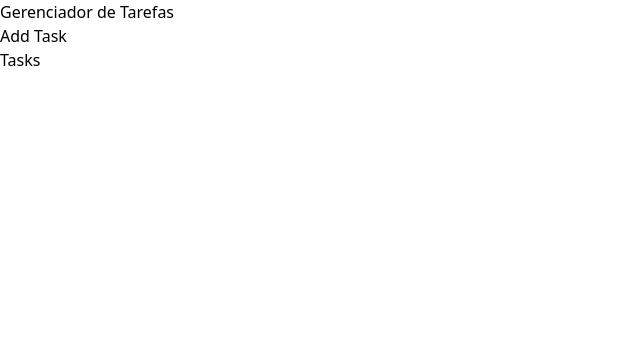
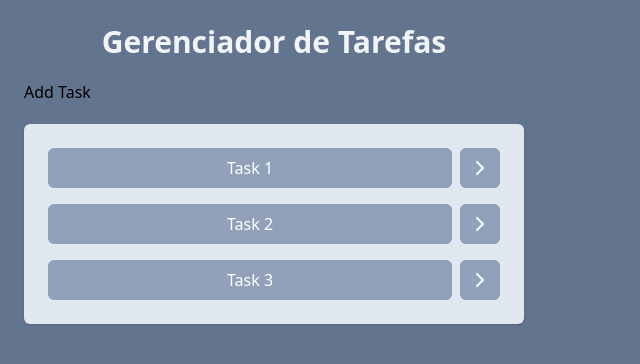
Before and after one commit to gfnasc/task-manager, a React (Vite) app: page / in a window 1280 px wide. Shown: the top 364 px of the page, without its empty margins (0-640 px from the left). Built offline with nearby package versions, Linux system fonts and the light colour scheme.

Commit message:
feat: add the initial task list

```diff
--- a/package.json
+++ b/package.json
@@ -11,6 +11,7 @@
   },
   "dependencies": {
     "@tailwindcss/vite": "^4.1.13",
+    "lucide-react": "^0.544.0",
     "react": "^19.1.1",
     "react-dom": "^19.1.1",
     "tailwindcss": "^4.1.13"
--- a/src/App.jsx
+++ b/src/App.jsx
@@ -1,12 +1,48 @@
 import TasksList from "./components/TasksList.jsx";
 import AddTask from "./components/AddTask.jsx";
+import {useState} from "react";
 
 function App() {
+    const [tasks, setTasks] = useState([
+        {
+            name: "Task 1",
+            description: "Description for Task 1",
+            completed: false,
+            id: 1
+        },
+        {
+            name: "Task 2",
+            description: "Description for Task 2",
+            completed: true,
+            id: 2
+        },
+        {
+            name: "Task 3",
+            description: "Description for Task 2",
+            completed: true,
+            id: 3
+        }
+    ])
+
+    function toggleTask(taskId) {
+        const newtasks = tasks.map((task) => {
+            if (task.id === taskId) {
+                return { ...task,
+                    completed: !task.completed
+                }
+            }
+            return task
+        })
+        setTasks(newtasks)
+    }
+
     return (
-        <div>
-            <h1>Gerenciador de Tarefas</h1>
-            <AddTask />
-            <TasksList />
+        <div className="w-screen h-screen bg-slate-500 p-6 flex">
+            <div className="flex flex-col gap-5 w-[500px]">
+                <h1 className="text-3xl text-center text-slate-100 font-bold text-centetr">Gerenciador de Tarefas</h1>
+                <AddTask />
+                <TasksList tasks={tasks} toggleTask={toggleTask} />
+            </div>
         </div>
     )
 }
--- a/src/components/TasksList.jsx
+++ b/src/components/TasksList.jsx
@@ -1,8 +1,19 @@
-function TasksList() {
+import {ChevronRightIcon} from "lucide-react";
+
+function TasksList(props) {
     return (
-        <div>
-            <h1>Tasks</h1>
-        </div>
+        <ul className="space-y-4 p-6 bg-slate-200 rounded-md shadow">
+            {props.tasks.map((task) => (
+                <li key={task.id} className="flex gap-2">
+                    <button className="bg-slate-400 w-full text-white p-2 rounded-md">
+                        {task.name}
+                    </button>
+                    <button className="bg-slate-400 text-white p-2 rounded-md">
+                        <ChevronRightIcon />
+                    </button>
+                </li>
+            ))}
+        </ul>
     )
 }
 
```
Also changed, not shown: 1 other file (tests, documents, lock files or other folders).
